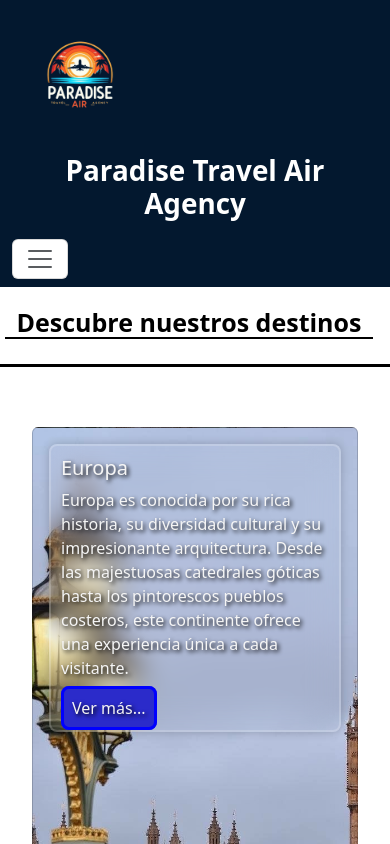
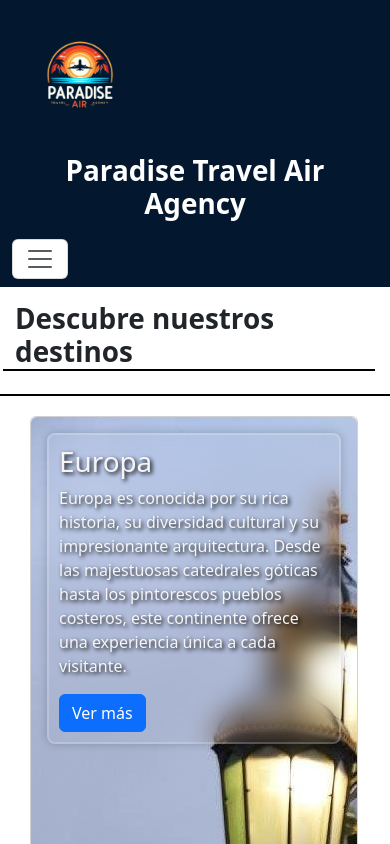
Before and after one commit to nicolascastellanosmena/Agencia-De-Viaje, an Angular app in the folder AgenciaViaje/: page /catalogo in a window 390 px wide. Shown: the top 844 px of the page. Built offline with nearby package versions, Linux system fonts and the light colour scheme.

Commit message:
SE reestructuro la pagina de catalogo, ya no se necesita el componente cards, añadi una img4 a destinos.json y se arreglo el problema de menu al responsivo

```diff
--- a/AgenciaViaje/angular.json
+++ b/AgenciaViaje/angular.json
@@ -32,8 +32,6 @@
               "./node_modules/@fortawesome/fontawesome-free/css/all.min.css"
             ],
             "scripts": [
-              "./node_modules/bootstrap/dist/js/bootstrap.js",
-              "./node_modules/bootstrap/dist/js/bootstrap.min.js",
               "./node_modules/bootstrap/dist/js/bootstrap.bundle.js",
               "./node_modules/@fortawesome/fontawesome-free/js/all.min.js"
             ],
@@ -105,8 +103,6 @@
               "./node_modules/@fortawesome/fontawesome-free/css/all.min.css"
             ],
             "scripts": [
-              "./node_modules/bootstrap/dist/js/bootstrap.js",
-              "./node_modules/bootstrap/dist/js/bootstrap.min.js",
               "./node_modules/bootstrap/dist/js/bootstrap.bundle.js",
               "./node_modules/@fortawesome/fontawesome-free/js/all.min.js"
             ]
--- a/AgenciaViaje/src/app/common/destinos.ts
+++ b/AgenciaViaje/src/app/common/destinos.ts
@@ -15,6 +15,7 @@ export interface ImagenesDestacada {
   img1: string
   img2: string
   img3: string
+  img4:string
 }
 
 export interface Destino {
--- a/AgenciaViaje/src/app/component/cards/cards.component.html
+++ b/AgenciaViaje/src/app/component/cards/cards.component.html
@@ -1,5 +1,5 @@
 <div class="container-fluid">
-  <div class="row">
+  <div class="row-lg-6">
       <div class="col">
           @for (continente of bDestinos.continentes; track continente) {
               @if (continente.nombre=="Europa" ) {
@@ -7,7 +7,7 @@
                       <div class="card-body">
                         <a [routerLink]="['/catalogo','Europa']">
                         <div class="transparente">
-                          <h5 class="card-title">{{continente.nombre}}</h5>
+                          <h1 class="card-title">{{continente.nombre}}</h1>
                           <p class="card-text">{{continente.descripcion}}</p>
                           <a  class="card-link" id="vermas">Ver más...</a>
                       </div>
@@ -19,12 +19,12 @@
       </div>
       <div class="col">
           @for (continente of bDestinos.continentes; track continente) {
-              @if (continente.nombre=="América" ) {
+              @if (continente.nombre=="Canadá, Estados Unidos, Latinoamérica y el caribe" ) {
                   <div class="card" style="width: 100%;height: 100%;" id="america">
                       <div class="card-body">
-                        <a [routerLink]="['/catalogo','América']">
+                        <a [routerLink]="['/catalogo','Canadá, Estados Unidos, Latinoamérica y el caribe']">
                           <div class="transparente">
-                            <h5 class="card-title">{{continente.nombre}}</h5>
+                            <h1 class="card-title">{{continente.nombre}}</h1>
                             <p class="card-text">{{continente.descripcion}}</p>
                             <a  class="card-link" id="vermas">Ver más...</a>
                         </div>
@@ -36,7 +36,7 @@
       </div>
 
   </div>
-  <div class="row">
+  <div class="row-lg-6">
     <div class="col">
       @for (continente of bDestinos.continentes; track continente) {
           @if (continente.nombre=="África") {
@@ -44,7 +44,7 @@
                   <div class="card-body">
                     <a [routerLink]="['/catalogo','África']" >
                     <div class="transparente">
-                      <h5 class="card-title">{{continente.nombre}}</h5>
+                      <h1 class="card-title">{{continente.nombre}}</h1>
                       <p class="card-text">{{continente.descripcion}}</p>
                       <a  class="card-link" id="vermas">Ver más...</a>
                   </div>
@@ -61,7 +61,7 @@
                       <div class="card-body">
                         <a [routerLink]="['/catalogo','Asia']">
                         <div class="transparente">
-                          <h5 class="card-title">{{continente.nombre}}</h5>
+                          <h1 class="card-title">{{continente.nombre}}</h1>
                           <p class="card-text">{{continente.descripcion}}</p>
                           <a  class="card-link" id="vermas">Ver más...</a>
                       </div>
--- a/AgenciaViaje/src/app/page/catalogo/catalogo.component.css
+++ b/AgenciaViaje/src/app/page/catalogo/catalogo.component.css
@@ -3,30 +3,81 @@
 
 }
 
-.row h1{
-    padding-top: 20px;
-    margin-bottom: 25px;
-    font-size: 25px;
+
+#titulo_catalogo{
+    padding: 15px;
     border-bottom: solid 2.5px;
     border-color: black;
-    width: fit-content;
-    color: black;
-}
-#titulo_catalogo{
-    border-bottom: solid;
-    border-color: black;
     justify-content: center;
+    h1{
+        border-bottom: solid 2.5px;
+        border-color: black;
+        width: fit-content;
+
+    }
+
 }
 
 
-app-cards{
+main{
     min-height: 100vh;
     padding-right: 0;
-    padding-top: 40px;
+
     padding-bottom: 50px;
 
 }
 
+
+
+
+
+
+.card{
+    margin: 20px;
+    margin-left: 30px;
+    a{
+        text-decoration: none;
+        color: whitesmoke;
+    }
+}
+.card-body {
+    position: relative;
+    height: 900px;
+    overflow: hidden;
+    color: whitesmoke;
+    border-radius: inherit;
+
+
+}
+.bg-image {
+    background-size: cover;
+    background-position: center;
+    border-radius: 10px;
+}
+
+.transparente{
+    color:whitesmoke;
+    padding: 10px;
+    border-radius: 8px;
+    background: transparent;
+    border: 2px solid rgba(255,255,255,.2);
+    backdrop-filter: blur(15px);
+    box-shadow: 0 0 10px rgba(0,0,0,.2);
+    text-shadow: 2px 2px 4px rgba(0, 0, 0, 1);
+}
+.transparente:hover{
+    transform: scale(1.01);
+
+}
+button:hover{
+    color: yellow;
+}
+
+
+
+
+
+
 app-footer{
     padding-right: 0;
 }
--- a/AgenciaViaje/src/app/page/catalogo/catalogo.component.html
+++ b/AgenciaViaje/src/app/page/catalogo/catalogo.component.html
@@ -1,16 +1,44 @@
 <div class="container-fluid">
+    <div class="row" id="titulo_catalogo">
+        <h1><strong>Descubre nuestros destinos</strong></h1>
+    </div>
+    <main>
+            <div class="row">
+                @for (continente of bDestinos.continentes|slice:0:2; track continente) {
+                        <div class="col-md-6 mb-4" >
+                            <div class="card" >
+                                <div class="card-body" [style.background-image]="'url(' + continente.imagenes_destacadas[0].img4 + ')'">
+                                 <a [routerLink]="['/catalogo', continente.nombre]" >
+                                    <div class="transparente">
+                                        <h1 class="card-title">{{ continente.nombre }}</h1>
+                                        <p class="card-text">{{ continente.descripcion }}</p>
+                                        <button [routerLink]="['/catalogo', continente.nombre]" class="btn btn-primary">Ver más</button>
+                                    </div>
+                                 </a>
+                                </div>
+                            </div>
+                        </div>
+                }
 
-    <main>
-        <div class="row" id="titulo_catalogo">
-            <h1><strong>Descubre nuestros destinos</strong></h1>
-        </div>
-        <div id="cartas" class="row">
-            <app-cards></app-cards>
-        </div>
-
+            </div>
+            <div class="row">
+                @for (continente of bDestinos.continentes|slice:2:4; track continente) {
+                        <div class="col-md-6 mb-4" >
+                            <div class="card" >
+                                <div class="card-body" id="transparente" [style.background-image]="'url(' + continente.imagenes_destacadas[0].img4 + ')'">
+                                <a [routerLink]="['/catalogo', continente.nombre]" >
+                                    <div class="transparente">
+                                        <h1 class="card-title">{{ continente.nombre }}</h1>
+                                        <p class="card-text">{{ continente.descripcion }}</p>
+                                        <button [routerLink]="['/catalogo', continente.nombre]" class="btn btn-primary">Ver más</button>
+                                    </div>
+                                </a>
+                                </div>
+                            </div>
+                        </div>
+                }
+            </div>
     </main>
-
-
     <div class="row">
         <app-footer></app-footer>
     </div>
--- a/AgenciaViaje/src/app/page/catalogo/catalogo.component.ts
+++ b/AgenciaViaje/src/app/page/catalogo/catalogo.component.ts
@@ -1,15 +1,44 @@
-import { Component } from '@angular/core';
+import { Component, OnInit } from '@angular/core';
 import { RouterLink } from '@angular/router';
 import { CardsComponent } from '../../component/cards/cards.component';
 import { FooterComponent } from '../../component/footer/footer.component';
+import { DestinosService } from '../../services/destinos.service';
+import { Destinos } from '../../common/destinos';
+import { SlicePipe } from '@angular/common';
 @Component({
   selector: 'app-catalogo',
   standalone: true,
-  imports: [RouterLink,CardsComponent,FooterComponent],
+  imports: [RouterLink,CardsComponent,FooterComponent,SlicePipe],
   templateUrl: './catalogo.component.html',
   styleUrl: './catalogo.component.css'
 })
-export class CatalogoComponent {
+export class CatalogoComponent implements OnInit{
+
+  bDestinos:Destinos={continentes:[]}
+
+  constructor(private servicio:DestinosService){}
+
+  ngOnInit(): void {
+    this.load();
+  }
+
+  load(){
+    this.servicio.getDestinos().subscribe(
+      {
+        next: (destino) => {
+          this.bDestinos = destino;
+
+        },
+        error: (error) => {
+          console.error('Error al cargar los destinos:', error);
+
+        },
+        complete: () => {
+        }
+      }
+    )
 
 
-}
+  }
+
+  }
```
Also changed, not shown: AgenciaViaje/src/assets/apis/destinos.json, 1 other file (tests, documents, lock files or other folders).
